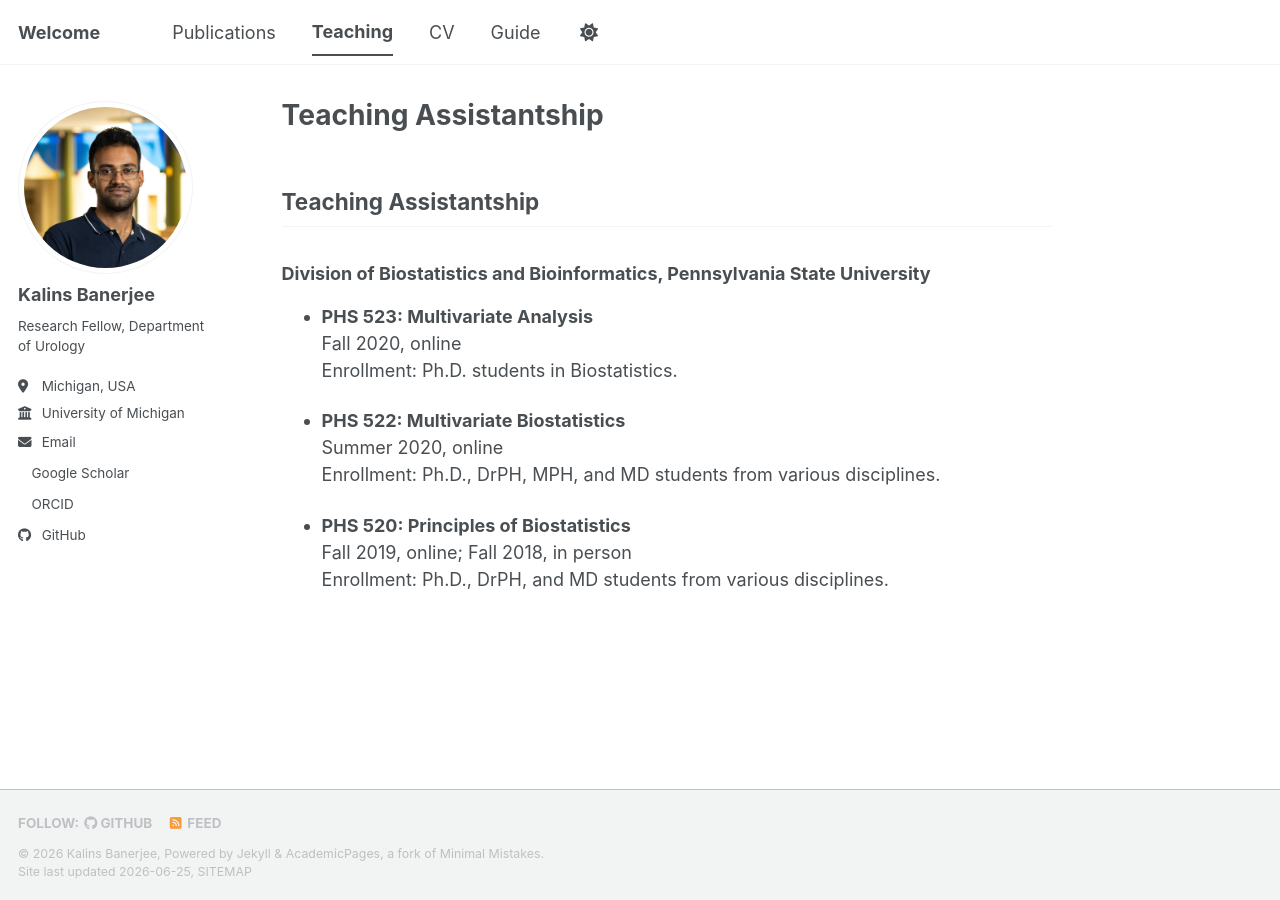
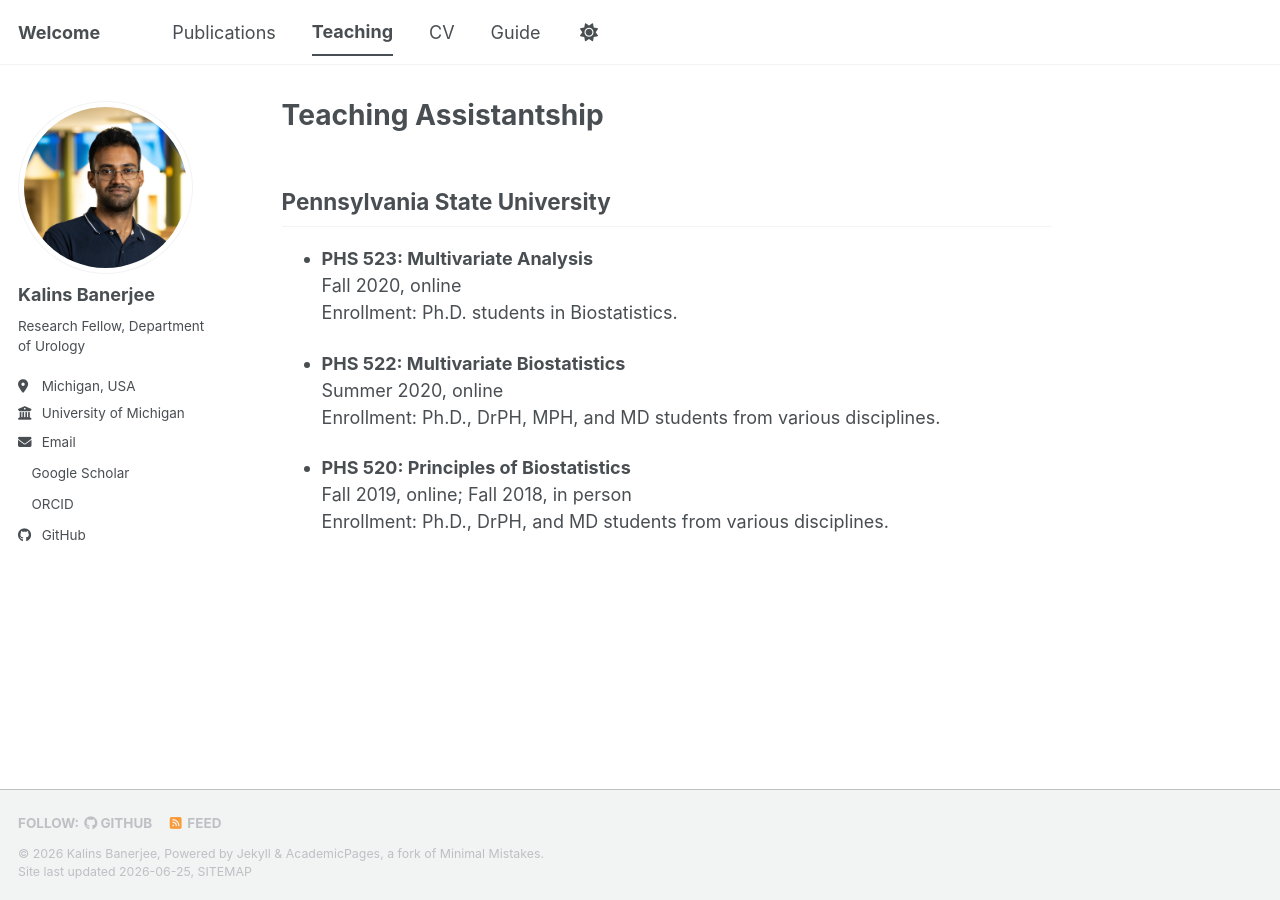
Before and after one commit to kzb193/kzb193.github.io, a Jekyll site: the page built from _pages/teaching.md, in a window 1280 px wide. Built offline with Jekyll 4.4.1, drawn with Linux system fonts in a browser that asks for light colours; a style sheet for code colours, icons or effects is not loaded.

Commit message:
Update teaching section with university name

```diff
--- a/_pages/teaching.md
+++ b/_pages/teaching.md
@@ -5,9 +5,9 @@ permalink: /teaching/
 author_profile: true
 ---
 
-## Teaching Assistantship
 
-### Division of Biostatistics and Bioinformatics, Pennsylvania State University
+
+## Pennsylvania State University
 
 - **PHS 523: Multivariate Analysis**
   Fall 2020, online
```
